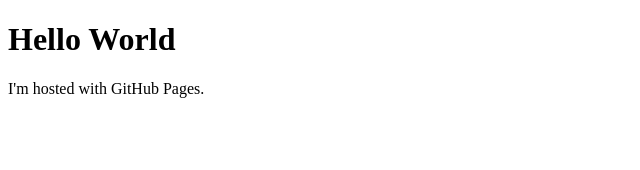
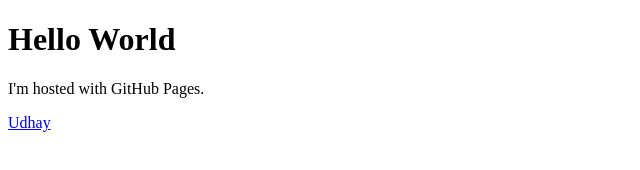
Before and after one commit to udhay111/pablo.github.io, a plain HTML site: page index.html in a window 1280 px wide. Shown: the full height of the page, 0-640 px from the left. Drawn offline with Linux system fonts and the light colour scheme.

Commit message:
Update index.html

```diff
--- a/index.html
+++ b/index.html
@@ -3,6 +3,6 @@
 <body>
 <h1>Hello World</h1>
 <p>I'm hosted with GitHub Pages.</p>
-<a href="Metadata.html" target="_self" title="fsd"></a>
+<a href="Metadata.html" title="">Udhay</a>
 </body>
 </html>
```
